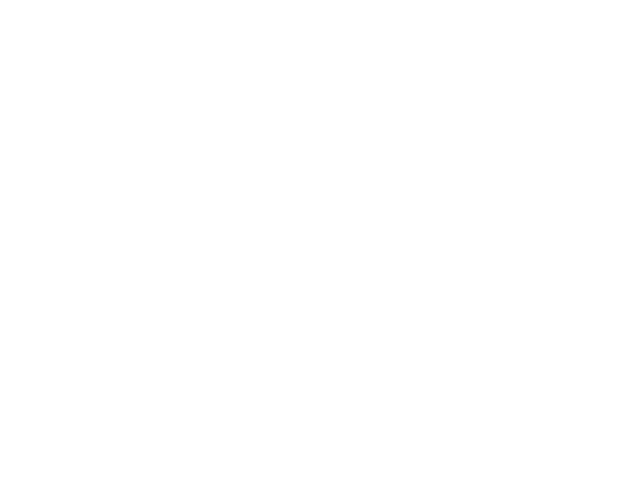
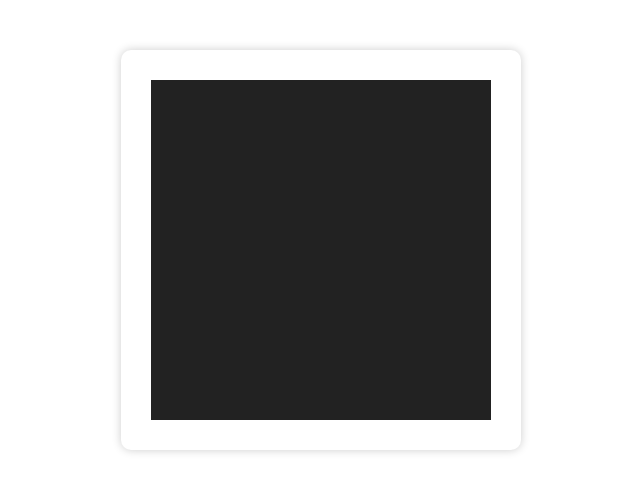
Before and after one commit to raineychen/barkbuddies-capstone, a React (Create React App) app in the folder bb-client/: page /dashboard in a window 1280 px wide. Shown: the top 492 px of the page, without its empty margins (319-959 px from the left). Built offline with nearby package versions, Linux system fonts and the light colour scheme.

Commit message:
card for puppy to swipe on dashboard

```diff
--- a/bb-client/src/components/Message/Message.js
+++ b/bb-client/src/components/Message/Message.js
@@ -1,6 +1,6 @@
 import Header from "../Header/Header";
 import Connections from "../Connections/Connections";
-import MessageDisplay from "../MessageDisplay/MessageDisplay";
+// import MessageDisplay from "../MessageDisplay/MessageDisplay";
 import './Message.scss';
 
 function Message() {
@@ -13,7 +13,7 @@
             </div>
 
             <Connections />
-            <MessageDisplay/>
+            {/* <MessageDisplay/> */}
         </div>
     )
 }
--- a/bb-client/src/components/Swipe/Swipe.js
+++ b/bb-client/src/components/Swipe/Swipe.js
@@ -1,81 +1,52 @@
 import "./Swipe.scss";
-// import Footer from "../Footer/Footer";
-// import userProfile from "../../assets/Images/profile_user.png";
-// import heart from "../../assets/Images/heart.png";
-// import info from "../../assets/Images/info.png";
-// import xMark from "../../assets/Images/x_mark.png";
-// import { Link } from "react-router-dom";
-import { Button } from 'react-bootstrap';
-// import 'react-id-swiper/lib/styles/css/swiper.css';
-import 'swiper/swiper-bundle.css';
-import { Swiper, SwiperSlide } from 'swiper/react';
-
-
-const dummyData = [
-  {
-    id: 5,
-    dogName: "Buddy",
-    ownerName: "John Smith",
-    dogAge: 3,
-    dogBreed: "Golden Retriever",
-    dogGender: "Male",
-    photoURL: "https://example.com/buddy.jpg",
-  },
-  {
-    id: 4,
-    dogName: "Luna",
-    ownerName: "Emily Johnson",
-    dogAge: 2,
-    dogBreed: "Labrador Retriever",
-    dogGender: "Female",
-    photoURL: "https://example.com/luna.jpg",
-  },
-  {
-    id: 2,
-    dogName: "Max",
-    ownerName: "Michael Davis",
-    dogAge: 4,
-    dogBreed: "German Shepherd",
-    dogGender: "Male",
-    photoURL: "https://example.com/max.jpg",
-  },
-  {
-    id: 3,
-    dogName: "Lucy",
-    ownerName: "Sophia Wilson",
-    dogAge: 1,
-    dogBreed: "Poodle",
-    dogGender: "Female",
-    photoURL: "https://example.com/lucy.jpg",
-  },
-  {
-    id: 1,
-    dogName: "Charlie",
-    ownerName: "Olivia Martinez",
-    dogAge: 5,
-    dogBreed: "Bulldog",
-    dogGender: "Male",
-    photoURL: "https://example.com/charlie.jpg",
-  },
-];
-
+import $ from "jquery";
 
 function Swipe() {
+  $(document).ready(function () {
+    $(".buddy").on("swiperight", function () {
+      $(this).addClass('rotate-left').delay(700).fadeOut(1);
+      $('.buddy').find('.status').remove();
+
+      $(this).append('<div className="status like">Like!</div>');
+      if ($(this).is(':last-child')) {
+        $('.buddy:nth-child(1)').removeClass('rotate-left rotate-right').fadeIn(300);
+      } else {
+        $(this).next().removeClass('rotate-left rotate-right').fadeIn(400);
+      }
+    });
+
+    $(".buddy").on("swipeleft", function () {
+      $(this).addClass('rotate-right').delay(700).fadeOut(1);
+      $('.buddy').find('.status').remove();
+      $(this).append('<div className="status dislike">Dislike!</div>');
+
+      if ($(this).is(':last-child')) {
+        $('.buddy:nth-child(1)').removeClass('rotate-left rotate-right').fadeIn(300);
+        alert('OUPS');
+      } else {
+        $(this).next().removeClass('rotate-left rotate-right').fadeIn(400);
+      }
+    });
+  });
+
   return (
-    <div className="container">
-    <Swiper
-      slidesPerView={1}
-      onSwiper={(swiper) => {}}
-      onSlideChange={() => {}}
-    >
-      {dummyData.map((card, index) => (
-        <SwiperSlide key={index} className="card">
-          <div className="text">{card}</div>
-        </SwiperSlide>
-      ))}
-    </Swiper>
-    <Button onClick={() => console.log('oulala')}>You can press me</Button>
-  </div>
+    <div id="container">
+      <div className="buddy" style={{ display: "block" }}>
+        <div className="avatar" style={{ display: "block", backgroundImage: 'url())' }}></div>
+      </div>
+      <div className="buddy">
+        <div className="avatar" style={{ display: "block", backgroundImage: 'url()' }}></div>
+      </div>
+      <div className="buddy">
+        <div className="avatar" style={{ display: "block", backgroundImage: 'url()' }}></div>
+      </div>
+      <div className="buddy">
+        <div className="avatar" style={{ display: "block", backgroundImage: 'url()' }}></div>
+      </div>
+      <div className="buddy">
+        <div className="avatar" style={{ display: "block", backgroundImage: 'url()' }}></div>
+      </div>
+    </div>
   );
 }
 
--- a/bb-client/src/components/Swipe/Swipe.scss
+++ b/bb-client/src/components/Swipe/Swipe.scss
@@ -1,70 +1,81 @@
 @import "../../styles/main.scss";
 
-.swipe {
-  // width: 23rem;
-  &__hero {
-    background-image: url(../../assets/Images/default.jpeg);
-    width: 100%;
-    height: 34rem;
-    background-position: center;
-    background-size: cover;
-    display: flex;
-    // margin-top: 3rem;
-    flex-direction: column;
-  }
-  &__info {
-    color: $primary-color-3;
-    display: flex;
-    flex-direction: row;
-    &--name{
-        padding-left: 1rem;
-    }
-    &--age{
-        padding-left: 1rem;
-        align-items: center;
-        display: flex;
-    }
-    &--gender{
-        padding-left: 1rem;
-    }
-    &--breed{
-        padding-left: 1rem;
-
-    }
-    &--distance{
-        padding-left: 1rem;
-
-    }
-  }
-  &__detail {
-    color: $primary-color-3;
-    display: flex;
-    flex-direction: row;
-  }
-  &__buttons {
-    display: flex;
-    flex-direction: column;
-    justify-content: center;
-    &--user {
-      display: flex;
-      justify-content: center;
-      flex-direction: row;
-      padding-top: 1rem;
-    }
-    &--interation {
-      padding-top: 2rem;
-      padding-bottom: 4rem;
-      display: flex;
-      justify-content: space-around;
-      flex-direction: row;
-    }
-  }
-  &__icons {
-    width: 3.75rem;
-    height: 3.75rem;
-  }
-  &__icon {
-    width: 3rem;
-    height: 3rem;
-  }
+#container {
+  width: 500px;
+  margin: auto !important;
+  display: block;
+  height: 500px;
+  position: relative;
+  list-style-type: none;
+  -webkit-touch-callout: none;
+  -webkit-user-select: none;
+  -khtml-user-select: none;
+  -moz-user-select: none;
+  -ms-user-select: none;
+  user-select: none;
 }
+.buddy {
+  display: none;
+  background: #fff;
+  border-radius: 10px;
+  box-shadow: 0 0 10px rgba(0,0,0,0.2);
+  color: #fff;
+  padding: 20px;
+  width: 360px;
+  height: 360px;
+  top: 50px;
+  left: 50px;
+  position: absolute;
+  cursor: hand;
+}
+.rotate-left {
+  transform: rotate(30deg) scale(0.8);
+  transition: 1s;
+  margin-left: 400px;
+  cursor: e-resize;
+  opacity: 0;
+  z-index: 10;
+}
+.rotate-right {
+  transform: rotate(-30deg) scale(0.8);
+  transition: 1s;
+  opacity: 0;
+  margin-left: -400px;
+  cursor: w-resize;
+  z-index: 10;
+}
+.avatar {
+  background: #222;
+  width: 340px;
+  height: 340px;
+  display: block;
+  margin-top: 10px;
+  margin-left: 10px;
+  background-size: auto 160% !important;
+  background-position: center;
+ background-repeat: no-repeat;
+}
+.like {
+  border-radius: 5px;
+  padding: 5px 10px;
+  border: 2px solid green;
+  color: green;
+  text-transform: uppercase;
+  font-size: 15px;
+  position: absolute;
+  top: 50px;
+  right: 40px;
+  text-shadow: none;
+}
+.dislike {
+  border-radius: 5px;
+  padding: 5px 10px;
+  border: 2px solid red;
+  color: red;
+  text-transform: uppercase;
+  font-size: 15px;
+  position: absolute;
+  top: 50px;
+  left: 40px;
+  text-shadow: none;
+}
--- a/bb-client/src/pages/Dashboard/Dashboard.js
+++ b/bb-client/src/pages/Dashboard/Dashboard.js
@@ -1,17 +1,15 @@
-// import { Link } from "react-router-dom";
-// import { useState } from "react";
-// import profile from "../../assets/Images/profile_user.png";
-// import Footer from "../../components/Footer/Footer";
-// import backArrow from "../../assets/Images/back_arrow.png";
 import "./Dashboard.scss";
+import { useState } from 'react'
+import Swipe from "../../components/Swipe/Swipe";
 
-function Dashboard() {
+function Dashboard () {
+
 
   return (
     <>
-
+    <Swipe />
     </>
-  );
+  )
 }
 
-export default Dashboard;
+export default Dashboard
```
Also changed, not shown: bb-client/package.json (+7 -1 lines), 1 other file (tests, documents, lock files or other folders).
